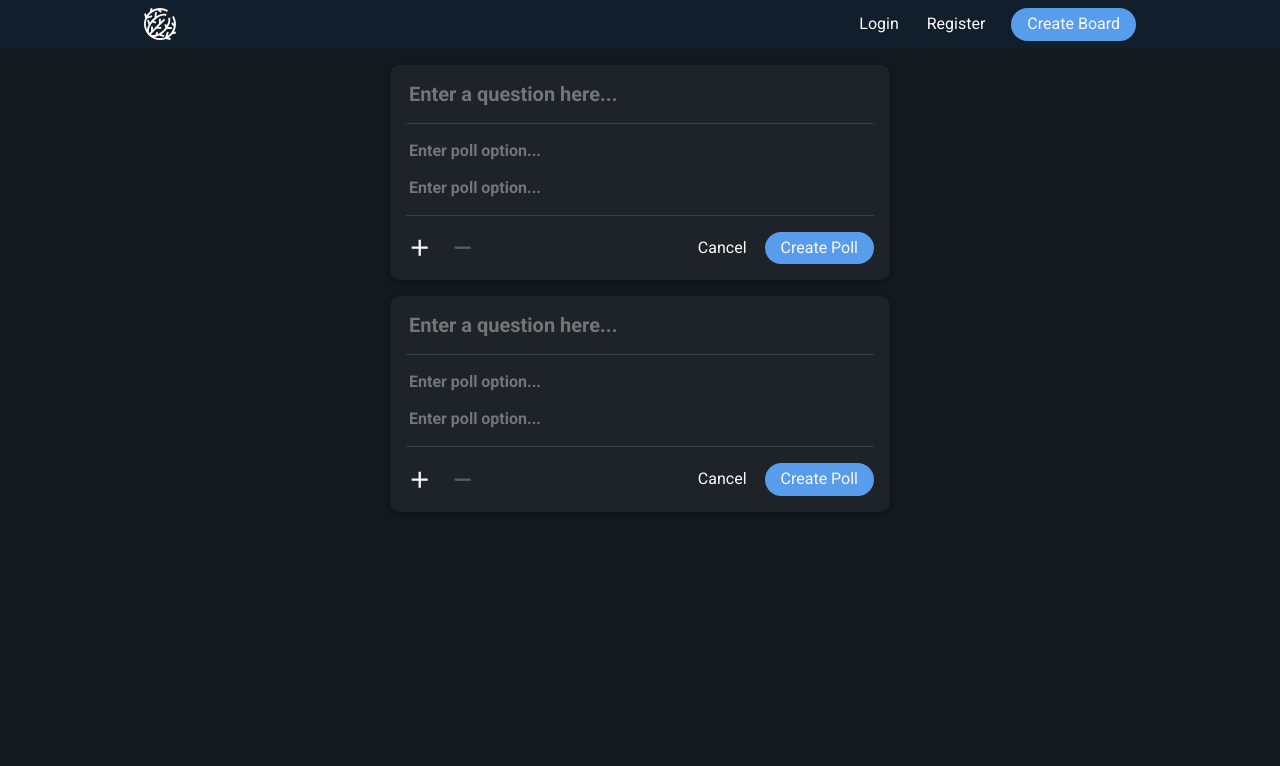
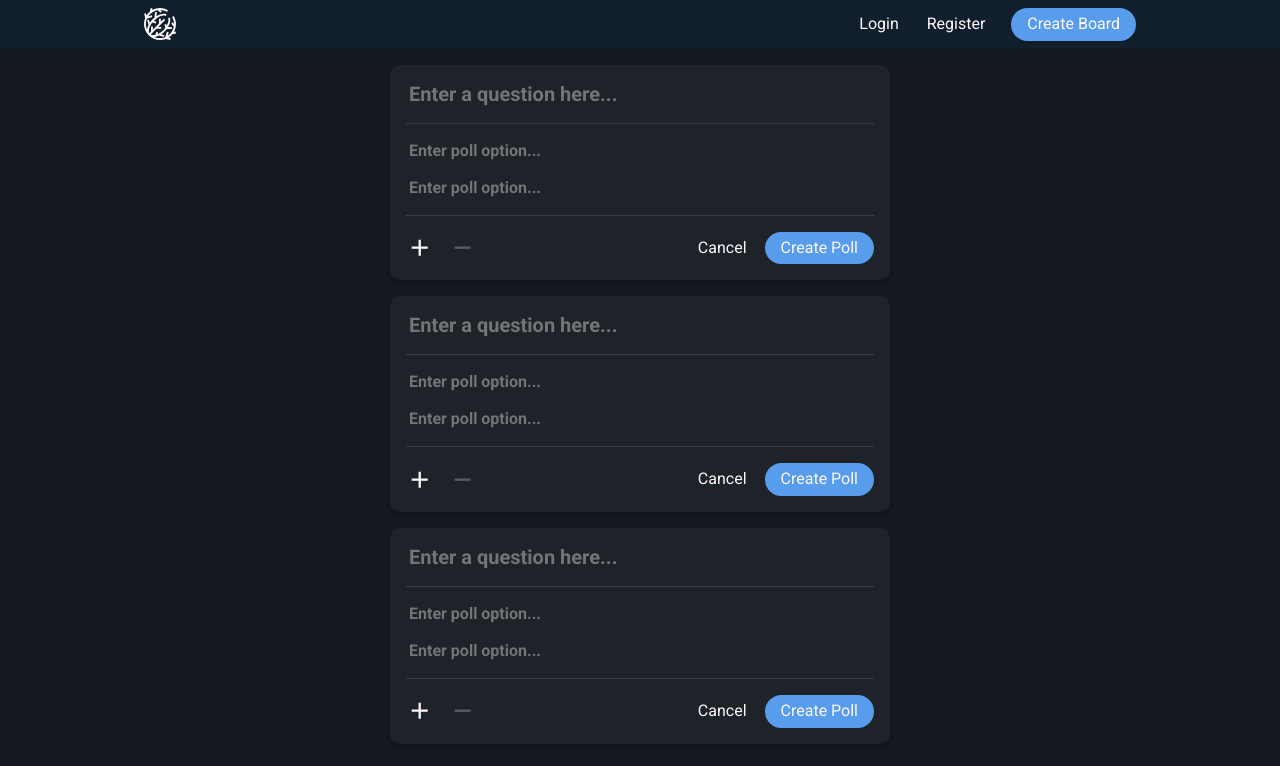
Before and after one commit to hhuuddoo/silent-classroom, a React (Create React App) app: page / in a window 1280 px wide. Shown: the top 766 px of the page. Built offline with nearby package versions, Linux system fonts and the light colour scheme.

Commit message:
add small comments

```diff
--- a/src/components/panel.js
+++ b/src/components/panel.js
@@ -1,5 +1,6 @@
 import React from "react";
 
+// Panel that holds content
 export default function Panel({ children }) {
   return <div className="panel">{children}</div>;
 }
--- a/src/components/poll-option-input.js
+++ b/src/components/poll-option-input.js
@@ -1,5 +1,6 @@
 import React from "react";
 
+// Poll Option Input Text Box
 export default function PollOptionInput({ id, pollOptions, setPollOptions }) {
   return (
     <>
--- a/src/containers/new-poll.js
+++ b/src/containers/new-poll.js
@@ -31,8 +31,6 @@ export default function NewPoll() {
     const poll = { question: question, options: options };
     alert(poll.question);
   };
-
-  console.log(pollOptions);
 
   // Update Poll Option Component List
   useEffect(() => {
--- a/src/pages/PollBoard.js
+++ b/src/pages/PollBoard.js
@@ -1,4 +1,4 @@
-import React, { useState, useEffect } from "react";
+import React, { useState } from "react";
 import { NewPoll } from "../containers";
 
 export default function PollBoard() {
@@ -9,6 +9,7 @@ export default function PollBoard() {
       <div className="panel-container">
         <NewPoll />
         <NewPoll />
+        <NewPoll />
       </div>
     </>
   );
```
